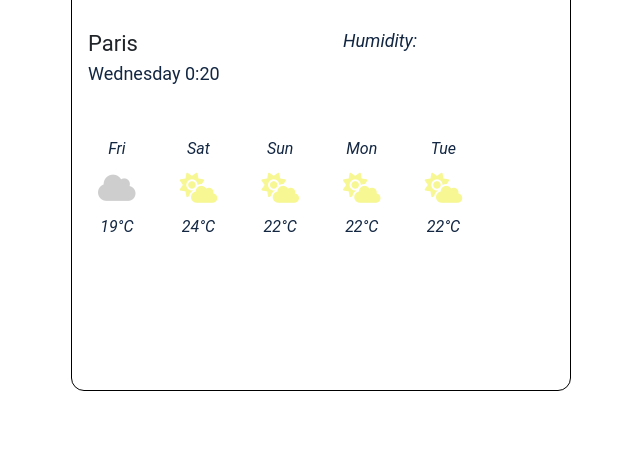
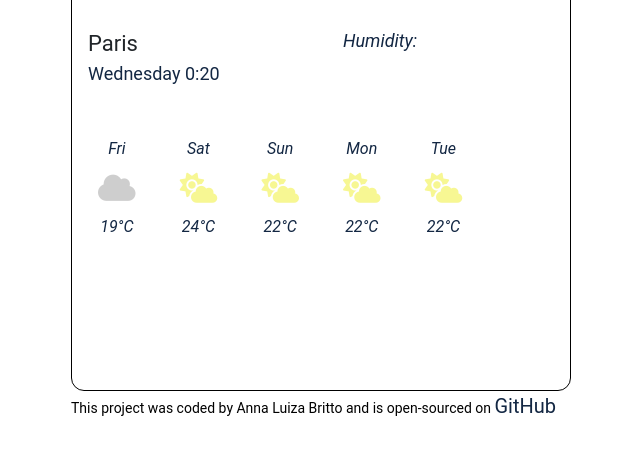
Before and after one commit to anna7b/weather-app, a plain HTML site: page index.html in a window 1280 px wide. Shown: the part 159-614 px from the top of the page, without its empty margins (11-651 px from the left). Drawn offline with nearby package versions, Linux system fonts and the light colour scheme.

Commit message:
Added the GitHub link

```diff
--- a/index.html
+++ b/index.html
@@ -105,6 +105,10 @@
           </div>
         </div>
       </div>
+      <small>
+        This project was coded by Anna Luiza Britto and is open-sourced on
+        <a href="https://github.com/anna7b/weather-app">GitHub</a>
+      </small>
     </div>
     <script src="src/index.js"></script>
   </body>
```
